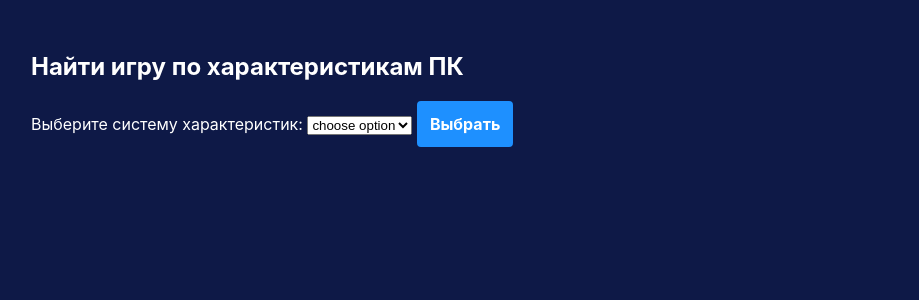
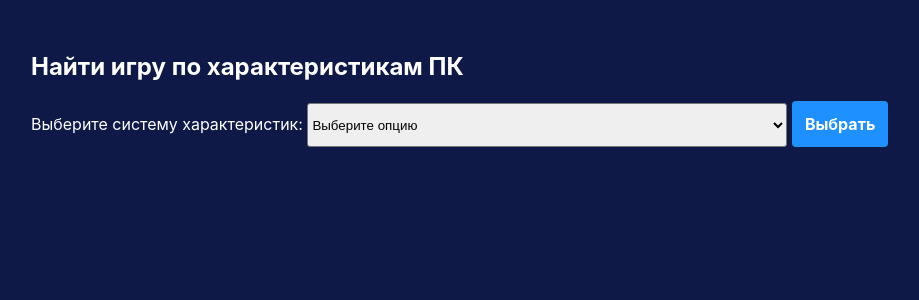
Before and after one commit to Lyaysan2/GameForYou, a Django app: page /syst_char_games/ in a window 1280 px wide. Shown: the part 64-364 px from the top of the page, without its empty margins (33-952 px from the left). Run offline with Django 4.2, Linux system fonts and the light colour scheme; the visitor is signed in with stand-in values (Sample User, id 1); data that the repository does not hold is empty; parts of the project's set-up code (start-up, migrations or seed data) failed here and were passed over.

Commit message:
Syst char games page started

```diff
--- a/static/css/base.css
+++ b/static/css/base.css
@@ -36,6 +36,12 @@ a:active, a:hover{
     border: 3px solid #1E90FF;
 }
 
+.select{
+    width: 60vh;
+    border-radius: 3px;
+    height: 44px;
+}
+
 .header{
     width: 94%;
     position: fixed;
--- a/web/templates/web/syst_char_games.html
+++ b/web/templates/web/syst_char_games.html
@@ -4,10 +4,10 @@
 <form method="GET">
     {% csrf_token %}
     <label for="syst_char">Выберите систему характеристик:</label>
-    <select name="syst_char" id="syst_char" data-placeholder="Выберите из списка">
-        <option selected="true" disabled="disabled">choose option</option>
+    <select name="syst_char" id="syst_char" class="select" data-placeholder="Выберите из списка">
+        <option selected="true" disabled="disabled" class="select">Выберите опцию</option>
         {% for syst_char in syst_char_by_user %}
-        <option value="{{ syst_char.id }}">{{ syst_char.os }}, {{ syst_char.processor }}, {{ syst_char.memory }} GB,
+        <option class="select" value="{{ syst_char.id }}">{{ syst_char.os }}, {{ syst_char.processor }}, {{ syst_char.memory }} GB,
             {{ syst_char.graphics }}, {{ syst_char.directx }}, {{ syst_char.storage }} GB
         </option>
         {% endfor %}
```
